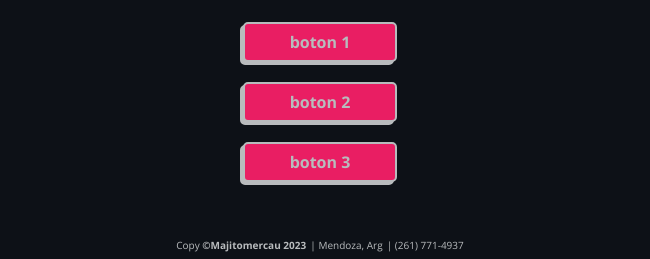
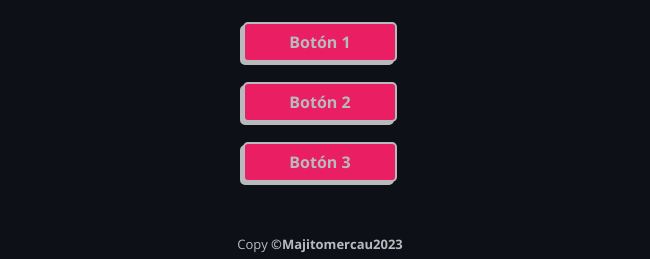
Before and after one commit to majitomercau/majitomercau.github.io, a plain HTML site: page index.html in a window 1280 px wide. Shown: the part 975-1234 px from the top of the page, without its empty margins (320-970 px from the left). Drawn offline with nearby package versions, Linux system fonts and the light colour scheme.

Commit message:
microformatos, links de botones y meta description edit

```diff
--- a/CSS/style.css
+++ b/CSS/style.css
@@ -41,9 +41,11 @@ nav ul li {
     display: inline;
 }
 
+
 section p {
     line-height: 25px;
 }
+
 
 #botones {
     margin: 25px;
@@ -60,6 +62,11 @@ section p {
     border: 2px solid #b8bbbd;
     border-radius: 5px;
     filter:drop-shadow(-3px 3px #b8bbbd);
+}
+
+.boton a{
+    text-decoration:none;
+    color: #b8bbbd;
 }
 
 
@@ -83,5 +90,5 @@ footer {
 footer p {
     display: inline-block;
     margin: unset;
-    font-size: x-small;
+    font-size: small;
 }
--- a/index.html
+++ b/index.html
@@ -5,7 +5,7 @@
     <meta name="viewport" content="width=device-width, initial-scale=1.0">
     <title>Majito - Mobile Landing Page</title>
     <!--Meta data-->
-    <meta name="description" content="Mi primer landing para mobile cómo reto del curso WinterHack23 de @CodeaRock - inspeccionar en dimensiones 360x740px"/>
+    <meta name="description" content="Mi primer landing para mobile cómo reto del curso WinterHack23 de @CodeaRock - inspeccionar en dimensiones 360x740px - Todavía falta editar los botones, mi plan es ir agregando los proyectos que haga en el Winterhack"/>
     <meta name="keywords" content="UX design, html, majitomercau, programadora, codearock, winterhack23"/>
     <meta name="autor" content="Maria Jose Mercau Ortiz"/>
     <meta name="copyright" content="Majitomercau 2023"/>
@@ -55,18 +55,20 @@
                 💞️ Creemos algo juntxs, ¡hablame! :)
             </p>
         <ul id="botones">
-            <li class="boton">boton 1</li>
-            <li class="boton">boton 2</li>
-            <li class="boton">boton 3</li>
+            <li class="boton"><a href="https://www.youtube.com/watch?v=aBSkvI0CkgU">Botón 1</a></li>
+            <li class="boton"><a href="https://www.youtube.com/watch?v=aBSkvI0CkgU">Botón 2</a></li>
+            <li class="boton"><a href="https://www.youtube.com/watch?v=aBSkvI0CkgU">Botón 3</a></li>
         </ul>
     </section>
 
     <footer>
+        <p>Copy <strong>©Majitomercau2023</strong></p>
         <!--microformatos-->
-        <div itemscope itemtype="https://schema.org/LocalBusiness"></div>
-        <p>Copy <strong>©<span itemprop="name">Majitomercau</span> 2023</strong></p>
-        <p>| <span itemprop="address">Mendoza, Arg</span></p>
-        <p>| <span itemprop="telephone">(261) 771-4937</span></p>
+        <div hidden itemscope itemtype="https://schema.org/LocalBusiness">
+        <p><span itemprop="name">Maria Jose Mercau</span></strong></p>
+        <a itemprop="hasMap" href="https://goo.gl/maps/CryCjisLTup2apuR8">Mendoza, Argentina</a>
+        <p><span itemprop="telephone">(261) 771-xxxx</span></p>
+        </div>
     </footer>
 </body>
 </html>
```
